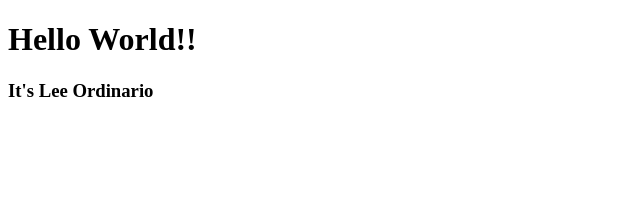
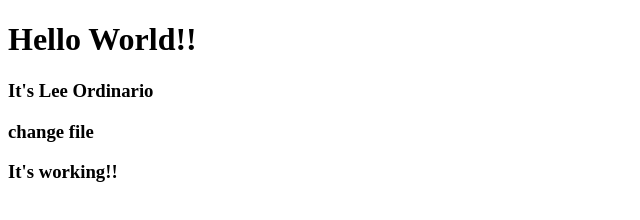
Before and after one commit to LeeOrdinario/cecs105, a plain HTML site: page index.html in a window 1280 px wide. Shown: the whole page, without its empty margins (0-640 px from the left). Drawn offline with Linux system fonts and the light colour scheme.

Commit message:
Update index.html

```diff
--- a/index.html
+++ b/index.html
@@ -6,5 +6,7 @@
  <body>
  <h1>Hello World!! </h1>
  <h3> It's Lee Ordinario </h3>
+  <h3> change file </h3>
+  <h3> It's working!! </h3>
  </body>
  </html>
```
